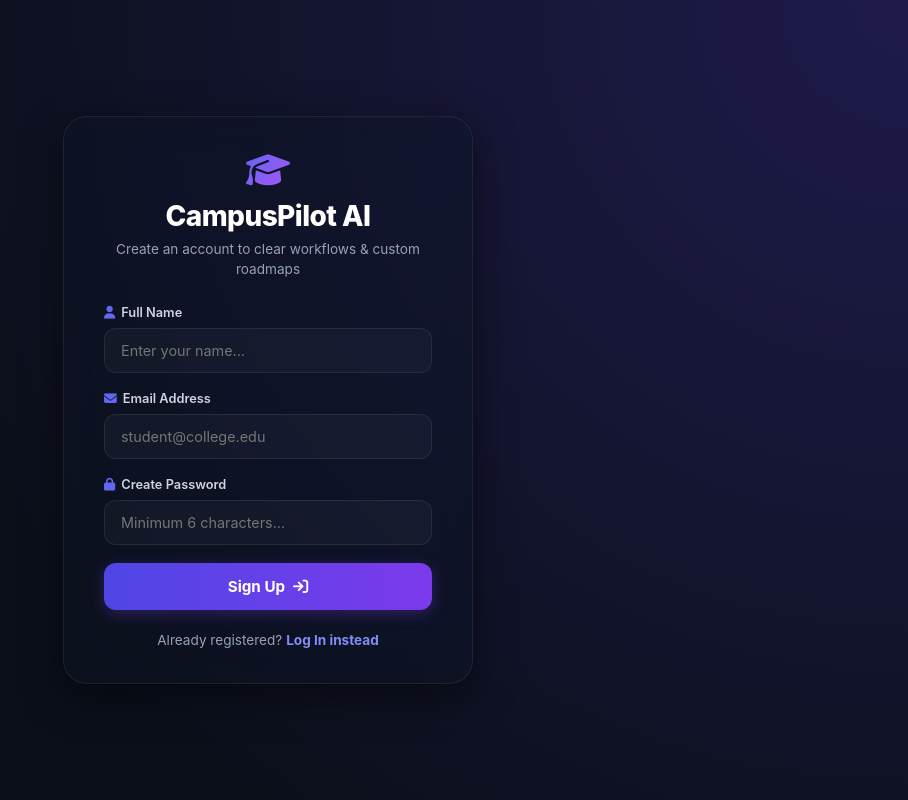
After one commit to Vimala17/Campuspilot-Ai, a Flask app: page /signup in a window 1280 px wide. The commit adds this page. Shown: the whole page, without its empty margins (372-1280 px from the left). Run offline with Flask 3, Linux system fonts and the light colour scheme; parts of the project's set-up code (start-up, migrations or seed data) failed here and were passed over.

Commit message:
Added login page, signup page, updated UI and knowledge base

```diff
--- a/app.py
+++ b/app.py
@@ -1,20 +1,86 @@
-from flask import Flask, render_template, request, jsonify
+from flask import Flask, render_template, request, jsonify, session, redirect, url_for
 from rag.retriever import retrieve
 import ollama
 import time
 
 app = Flask(__name__)
+# Highly secure secret key used for session tracking cookie encryption
+app.secret_key = "campus_pilot_secret_dynamic_key"
 
 MODEL_NAME = "qwen2.5:1.5b"
 
+# Global In-Memory User Simulation Stack for Local Testing
+# (Restarting the Flask server clears out this memory array cleanly)
+USERS_DB = {}
+
+
+# ==========================================================================
+# 1. CORE AUTHENTICATION ROUTING LAYER (Login / Signup Checks)
+# ==========================================================================
 
 @app.route("/")
 def home():
+    # FIXED RULE: If session cookie is not matching active login record, throw back to login view
+    if "user" not in session:
+        return redirect(url_for("login"))
     return render_template("index.html")
 
 
+@app.route("/login", methods=["GET", "POST"])
+def login():
+    if request.method == "POST":
+        data = request.json or {}
+        email = data.get("email", "").strip()
+        password = data.get("password", "").strip()
+
+        # Validates user record tracking logic matrices
+        if email in USERS_DB and USERS_DB[email]["password"] == password:
+            session["user"] = email
+            return jsonify({"status": "success", "message": "Login successful!"})
+        return jsonify({"status": "error", "message": "Invalid email or password parameters."})
+
+    return render_template("login.html")
+
+
+@app.route("/signup", methods=["GET", "POST"])
+def signup():
+    if request.method == "POST":
+        data = request.json or {}
+        username = data.get("username", "").strip()
+        email = data.get("email", "").strip()
+        password = data.get("password", "").strip()
+
+        if not email or not password:
+            return jsonify({"status": "error", "message": "Missing credentials setup parameters."})
+
+        if email in USERS_DB:
+            return jsonify({"status": "error", "message": "User configuration target already exists."})
+
+        # Register the user credentials into local runtime tracking storage matrix
+        USERS_DB[email] = {"username": username, "password": password}
+        session["user"] = email
+        return jsonify({"status": "success", "message": "Account tracking initialized successfully."})
+
+    return render_template("signup.html")
+
+
+@app.route("/logout")
+def logout():
+    # Flush session memory clear and drop user validation state parameters
+    session.pop("user", None)
+    return redirect(url_for("login"))
+
+
+# ==========================================================================
+# 2. CHAT PIPELINE LAYER (RAG Matrix + Optimized Qwen Context Model Calls)
+# ==========================================================================
+
 @app.route("/chat", methods=["POST"])
 def chat():
+    # API security boundary wrapper rule validation check
+    if "user" not in session:
+        return jsonify({"answer": "Unauthorized access stream. Please login.", "sources": []}), 401
+
     try:
         user_question = request.json.get("message", "").strip()
 
@@ -24,12 +90,15 @@ def chat():
                 "sources": []
             })
 
+        # Knowledge Base Retrieval Execution Track
         start = time.time()
         context, sources = retrieve(user_question)
         print(f"Retriever Time: {time.time() - start:.2f} sec")
 
+        # Slice string lengths down to protect the input context pipeline parameters threshold
         context = context[:700]
 
+        # Consolidated Persona Instruction Templates
         prompt = f"""
 You are CampusPilot AI.
 
@@ -69,6 +138,7 @@ Answer format:
 
         start = time.time()
 
+        # Look inside your @app.route("/chat") block template configuration options area
         response = ollama.chat(
             model=MODEL_NAME,
             messages=[
@@ -78,11 +148,11 @@ Answer format:
                 }
             ],
             options={
-                "temperature": 0.1,
-                "num_predict": 350,  # FIXED: Increased from 120 to 350 so generation completes fully
-                "top_k": 20,
-                "top_p": 0.8,
-                "num_ctx": 2048     # Increased context window to ensure full prompt intake
+                "temperature": 0.3,       # Slightly increased logic response flexibility parameters mawa
+                "num_predict": 650,        # 🚀 INCREASE VALUE: Raised to 650 to completely ensure action plans never clip off midpoint
+                "top_k": 30,
+                "top_p": 0.9,
+                "num_ctx": 4096            # 🚀 EXPAND POOL: Doubled context block window parameter size to prevent input clipping
             }
         )
 
@@ -97,12 +167,12 @@ Answer format:
 
     except Exception as e:
         print("ERROR:", e)
-
         return jsonify({
-            "answer": str(e),
+            "answer": f"Backend Error: {str(e)}",
             "sources": []
         })
 
 
 if __name__ == "__main__":
+    # Debug runtime execution pipeline tracking on local system
     app.run(debug=True)
--- /dev/null
+++ b/knowledge_base/scraped_updates.txt
@@ -0,0 +1,5 @@
+Source Page: Example Domain
+
+This domain is for use in documentation examples without needing permission. Avoid use in operations.
+
+Learn more
--- a/static/style.css
+++ b/static/style.css
@@ -407,3 +407,138 @@ body.light .welcome-header h3 {
     border-top: 1px solid var(--glass-border);
     padding-top: 12px;
 }
+/* ==========================================================================
+   AUTHENTICATION FULL VISUAL INTERFACE (Glassmorphic Theme Fix)
+   ========================================================================== */
+.auth-page-layout {
+    display: flex;
+    justify-content: center;
+    align-items: center;
+    background: radial-gradient(circle at top right, #1e1b4b, #0b0f19 70%) !important;
+    width: 100vw;
+    height: 100vh;
+    margin: 0;
+    overflow: hidden;
+}
+
+.auth-card-wrapper {
+    background: rgba(15, 20, 35, 0.45) !important;
+    backdrop-filter: blur(16px) saturate(120%);
+    -webkit-backdrop-filter: blur(16px) saturate(120%);
+    border: 1px solid rgba(255, 255, 255, 0.07) !important;
+    box-shadow: 0 12px 40px 0 rgba(0, 0, 0, 0.5);
+    padding: 35px 40px;
+    border-radius: 24px;
+    width: 90%;
+    max-width: 410px;
+    display: flex;
+    flex-direction: column;
+    transition: transform 0.3s cubic-bezier(0.175, 0.885, 0.32, 1.275);
+}
+
+.auth-brand-header {
+    text-align: center;
+    margin-bottom: 26px;
+}
+
+.auth-logo-icon {
+    font-size: 2.2rem;
+    background: linear-gradient(135deg, #6366f1, #a855f7);
+    -webkit-background-clip: text;
+    -webkit-text-fill-color: transparent;
+    margin-bottom: 12px;
+}
+
+.auth-card-wrapper h2 {
+    font-size: 1.75rem;
+    font-weight: 800;
+    letter-spacing: -0.02em;
+    margin-bottom: 6px;
+    color: #ffffff !important;
+}
+
+.auth-subtitle {
+    color: #94a3b8 !important;
+    font-size: 0.85rem;
+    line-height: 1.5;
+}
+
+.auth-input-group {
+    display: flex;
+    flex-direction: column;
+    gap: 8px;
+    margin-bottom: 18px;
+}
+
+.auth-input-group label {
+    font-size: 0.8rem;
+    font-weight: 600;
+    color: #cbd5e1 !important;
+    display: flex;
+    align-items: center;
+    gap: 6px;
+}
+
+.auth-input-group label i {
+    color: #6366f1;
+}
+
+.auth-input-group input {
+    background: rgba(255, 255, 255, 0.03) !important;
+    border: 1px solid rgba(255, 255, 255, 0.08) !important;
+    color: #f1f5f9 !important;
+    padding: 13px 16px;
+    border-radius: 12px;
+    outline: none;
+    font-size: 0.9rem;
+    transition: all 0.2s ease;
+}
+
+.auth-input-group input:focus {
+    border-color: #6366f1 !important;
+    background: rgba(255, 255, 255, 0.05) !important;
+    box-shadow: 0 0 0 3px rgba(99, 102, 241, 0.2);
+}
+
+.auth-action-btn {
+    width: 100%;
+    background: linear-gradient(90deg, #4f46e5, #7c3aed) !important;
+    color: #ffffff !important;
+    padding: 14px;
+    border: none;
+    border-radius: 12px;
+    font-weight: 700;
+    font-size: 0.95rem;
+    cursor: pointer;
+    margin-top: 10px;
+    display: flex;
+    align-items: center;
+    justify-content: center;
+    gap: 8px;
+    box-shadow: 0 4px 15px rgba(124, 58, 237, 0.3);
+    transition: all 0.2s ease;
+}
+
+.auth-action-btn:hover {
+    transform: translateY(-2px);
+    box-shadow: 0 6px 20px rgba(124, 58, 237, 0.45);
+}
+
+.auth-redirect-text {
+    text-align: center;
+    margin-top: 22px;
+    font-size: 0.85rem;
+    color: #94a3b8 !important;
+}
+
+.auth-redirect-text a {
+    color: #818cf8 !important;
+    text-decoration: none;
+    font-weight: 700;
+    transition: color 0.2s;
+}
+
+.auth-redirect-text a:hover {
+    color: #a78bfa !important;
+    text-decoration: underline;
+}
--- /dev/null
+++ b/templates/signup.html
@@ -0,0 +1,66 @@
+<!DOCTYPE html>
+<html lang="en">
+<head>
+    <meta charset="UTF-8">
+    <meta name="viewport" content="width=device-width, initial-scale=1.0">
+    <title>CampusPilot AI - Create Student Account</title>
+    <link rel="stylesheet" href="https://cdnjs.cloudflare.com/ajax/libs/font-awesome/6.4.0/css/all.min.css">
+    <link rel="stylesheet" href="{{ url_for('static', filename='style.css') }}">
+</head>
+<body class="auth-page-layout">
+    <div class="auth-card-wrapper">
+        <div class="auth-brand-header">
+            <i class="fa-solid fa-graduation-cap auth-logo-icon"></i>
+            <h2>CampusPilot AI</h2>
+            <p class="auth-subtitle">Create an account to clear workflows & custom roadmaps</p>
+        </div>
+
+        <form id="signupForm">
+            <div class="auth-input-group">
+                <label><i class="fa-solid fa-user"></i> Full Name</label>
+                <input type="text" id="signupUser" placeholder="Enter your name..." required>
+            </div>
+            <div class="auth-input-group">
+                <label><i class="fa-solid fa-envelope"></i> Email Address</label>
+                <input type="email" id="signupEmail" placeholder="student@college.edu" required>
+            </div>
+            <div class="auth-input-group">
+                <label><i class="fa-solid fa-lock"></i> Create Password</label>
+                <input type="password" id="signupPassword" placeholder="Minimum 6 characters..." required>
+            </div>
+            <button type="submit" class="auth-action-btn">
+                <span>Sign Up</span> <i class="fa-solid fa-arrow-right-to-bracket"></i>
+            </button>
+        </form>
+
+        <p class="auth-redirect-text">Already registered? <a href="/login">Log In instead</a></p>
+    </div>
+
+    <script>
+        document.getElementById("signupForm").addEventListener("submit", async (e) => {
+            e.preventDefault();
+            const username = document.getElementById("signupUser").value.trim();
+            const email = document.getElementById("signupEmail").value.trim();
+            const password = document.getElementById("signupPassword").value.trim();
+
+            try {
+                const response = await fetch('/signup', {
+                    method: 'POST',
+                    headers: { 'Content-Type': 'application/json' },
+                    body: JSON.stringify({ username, email, password })
+                });
+                const data = await response.json();
+
+                if (data.status === "success") {
+                    window.location.href = "/";
+                } else {
+                    alert(data.message);
+                }
+            } catch (err) {
+                console.error("Auth server error:", err);
+                alert("Failed to reach server pipeline.");
+            }
+        });
+    </script>
+</body>
+</html>
```
Also changed, not shown: templates/login.html (added, +61 -0 lines), 2 other files.
